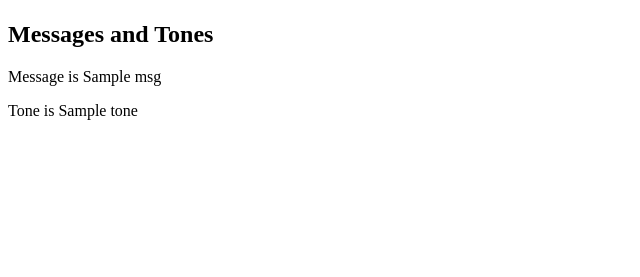
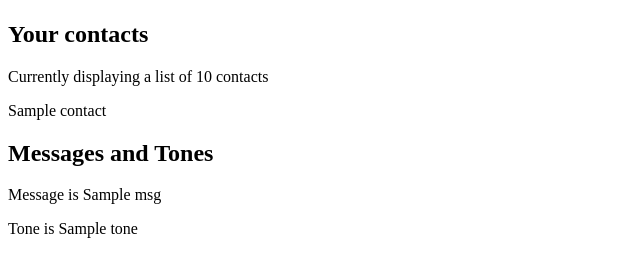
Before and after one commit to ashnet16/contextio, a Flask app: template context/app/templates/inbox.html in a window 1280 px wide. Shown: the part 179-456 px from the top of the page, without its empty margins (0-640 px from the left). Run offline with Flask 2, Linux system fonts and the light colour scheme; the template is opened without the code that fills it: most values are stand-ins (such as "Sample title", 1, 10 or a date in 2020); some libraries are stand-ins or nearby versions.

Commit message:
Adds functionality to display 10 contacts

```diff
--- a/context/app/app.py
+++ b/context/app/app.py
@@ -132,6 +132,9 @@ def inbox():
     mList = []
     tList = []
     messageResults = account.get_messages(folder="\Sent", limit=2, include_body=1, body_type="text/plain")
+    # Put it to 10 contacts to be displayed as the limit for now
+    numOfContacts = 10
+    contacts = account.get_contacts(limit = numOfContacts)
     print messageResults
     for mbody in messageResults:
         for m in mbody.get_body(type='text/plain'):
@@ -140,7 +143,7 @@ def inbox():
             mList.append(data)
             tList.append(json.dumps(toneJson))
     #return render_template('inbox.html', messages=parser.retrieveAsText())
-    return render_template('inbox.html', msgs=mList, tones=tList)
+    return render_template('inbox.html', msgs=mList, tones=tList, contactList=contacts)
 
 def createContextAccount(**args):
     # check if the account exists
@@ -217,6 +220,17 @@ def addMailbox():
     else:
         return render_template('addMailbox.html')
 
+@app.route('/showContacts', methods=["GET"])
+def showContacts():
+    params = {
+        'id': session["context_id"]
+    }
+    account = c.Account(context_io, params)
+    numOfContacts = 20
+    contacts = account.get_contacts(**numOfContacts)
+    return contacts
+
+
 def getServerSettings(contextioObject,email):
 	source = "IMAP" # contextio only supports IMAP email servers
 	IMAPSettings = {"source_type":source,"email":email}
--- a/context/app/templates/inbox.html
+++ b/context/app/templates/inbox.html
@@ -1,12 +1,17 @@
 {% extends "base.html" %}
 {% block body %}
-  <a href="/">Home</a>&nbsp;<a href="/add-mailbox">Add a Mailbox</a>&nbsp;<a href="/logout">Logout</a>
+  <a href="/">Home</a>&nbsp;<a href="/add-mailbox">Add a Mailbox</a>&nbsp;<a href="/show-Contacts<a href="/logout">Logout</a>
   <h1>Hi {{ session['first_name'] }}</h1>
   <h2>Your Context id is: {{ session['context_id'] }}</h2>
   <h2>Your email is: {{ session['email'] }}</h2>
   {% if session['provider_name'] == 'google' %}
         Your are logged in with Google.<br />
   {% endif %}
+  <h2>Your contacts</h2>
+  <p> Currently displaying a list of 10 contacts</p>
+  {% for contact in contactList %}
+    <div><p>{{ contact }}</p></div>
+  {% endfor %}
   <h2> Messages and Tones</h2>
   {% for m in msgs %}
     <div><p>Message is {{ m }}  </p></div>
```
